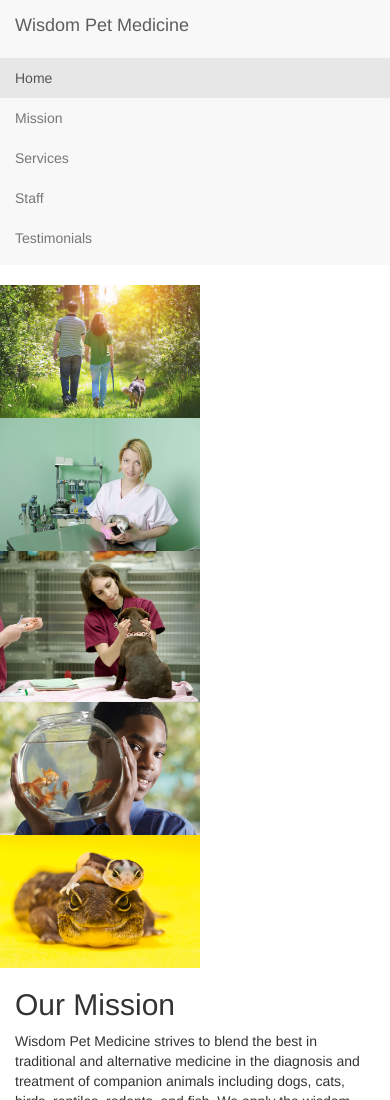
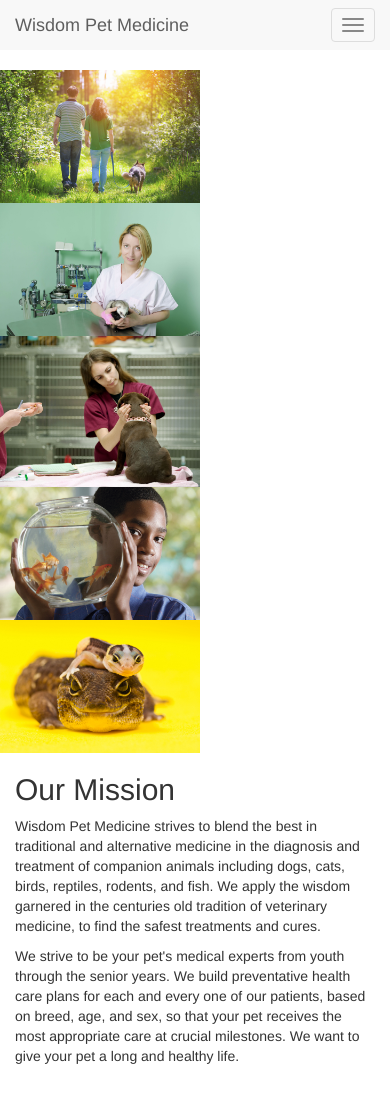
Before and after one commit to horaceheaven/pet_store, a plain HTML site: page index.html in a window 390 px wide. Shown: the top 1100 px of the page. Drawn offline with nearby package versions, Linux system fonts and the light colour scheme.

Commit message:
added collapse nav bar

```diff
--- a/css/style.css
+++ b/css/style.css
@@ -1,3 +1,7 @@
+body {
+	padding-top: 70px;
+}
+
 img {
 	max-width: 200px;
 }
--- a/index.html
+++ b/index.html
@@ -11,18 +11,26 @@
 <body>
 
 <header>
-  <nav class="navbar navbar-default" role="navigation">
+  <nav class="navbar navbar-default navbar-fixed-top" role="navigation">
     <div class="container">
       <div class="navbar-header">
+        <button type="button" class="navbar-toggle collapsed" data-toggle="collapse" data-target="#collapse">
+            <span class="sr-only"></span>
+            <span class="icon-bar"></span>
+            <span class="icon-bar"></span>
+            <span class="icon-bar"></span>
+        </button>
         <a class="navbar-brand" href="#featured">Wisdom <span class="subhead">Pet Medicine</span></a>
       </div><!-- navbar-header -->
-      <ul class="nav navbar-nav">
+      <div class="collapse navbar-collapse" id="collapse">
+          <ul class="nav navbar-nav navbar-right">
           <li class="active"><a href="#featured">Home</a></li>
           <li><a href="#mission">Mission</a></li>
           <li><a href="#services">Services</a></li>
           <li><a href="#staff">Staff</a></li>
           <li><a href="#testimonials">Testimonials</a></li>
         </ul>
+      </div><!-- collapse navbar-collapse -->
     </div>
   </nav>
 
```
Lines whose indentation alone changed are shown as unchanged.
